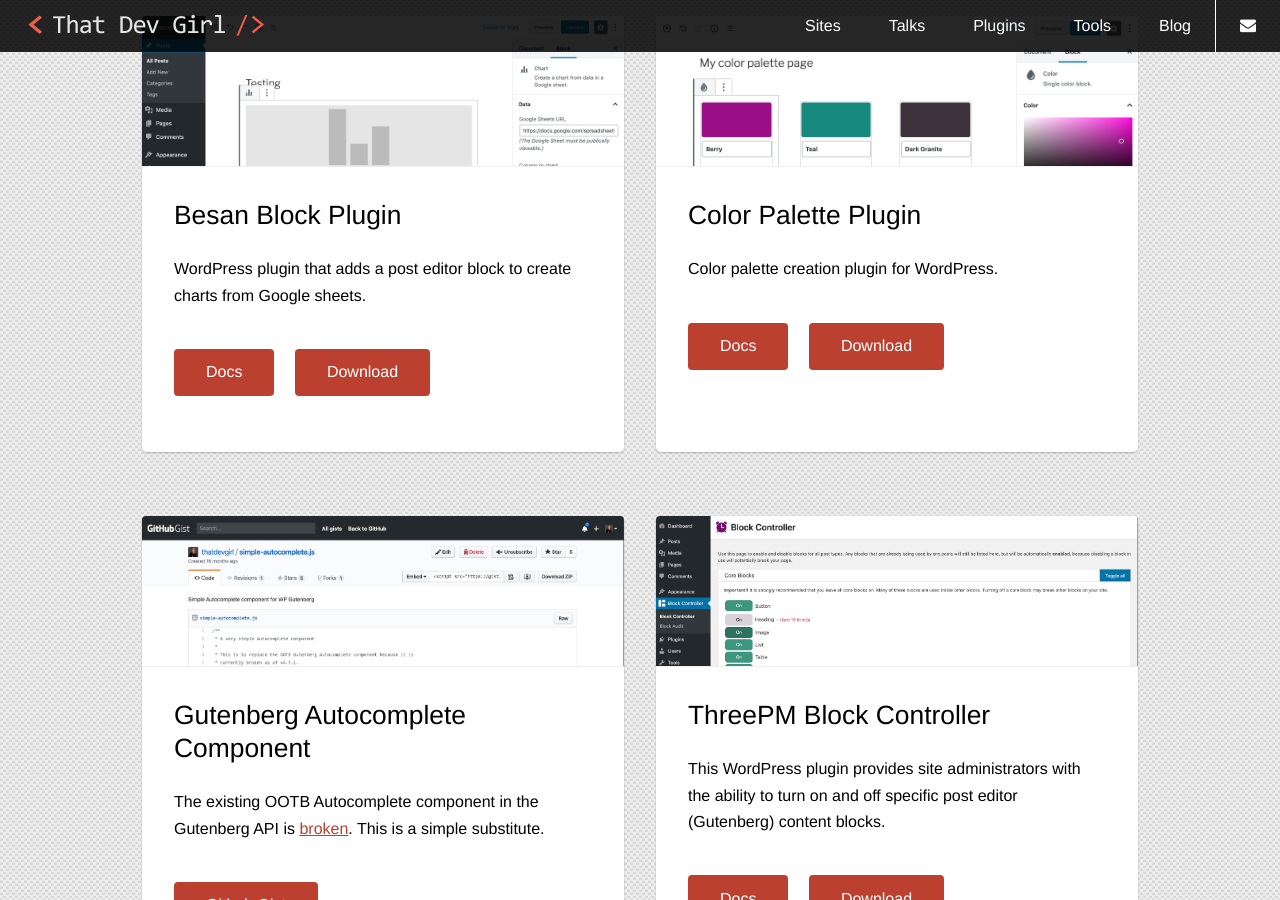
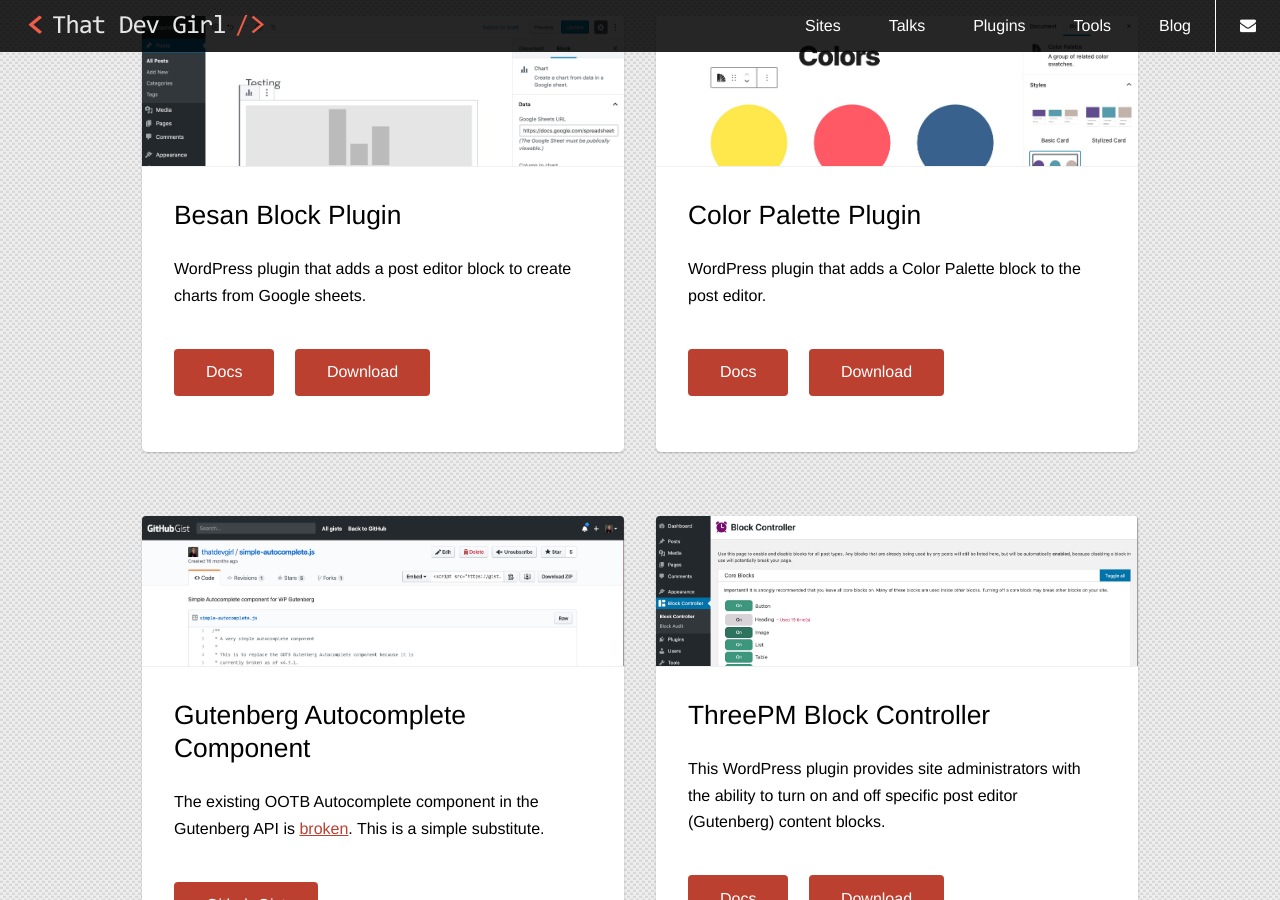
Before and after one commit to That-Dev-Girl-Archives/thatdevgirl.com, a Jekyll site: the page built from index.md, in a window 1280 px wide and 900 px high, scrolled down 5162 px. Built offline with Jekyll 4.4.1, drawn with Linux system fonts in a browser that asks for light colours.

Commit message:
Updating color palette plugin entry

```diff
--- a/_includes/block-plugins.html
+++ b/_includes/block-plugins.html
@@ -17,7 +17,7 @@
       <div class="card">
         <div class="top-image" style="background-image: url('/assets/images/plugin-color-palette.jpg')"></div>
         <h3>Color Palette Plugin</h3>
-        <p>Color palette creation plugin for WordPress.</p>
+        <p>WordPress plugin that adds a Color Palette block to the post editor.</p>
         <p>
           <a href="https://threepm.thatdevgirl.com/color-palette/" class="btn primary" aria-label="Color Palette plugin documentation">Docs</a>
           <a href="https://wordpress.org/plugins/color-palette/" class="btn primary" aria-label="Download the Color Palette plugin">Download</a>
```
Also changed, not shown: assets/images/plugin-color-palette.jpg, 1 other file.
